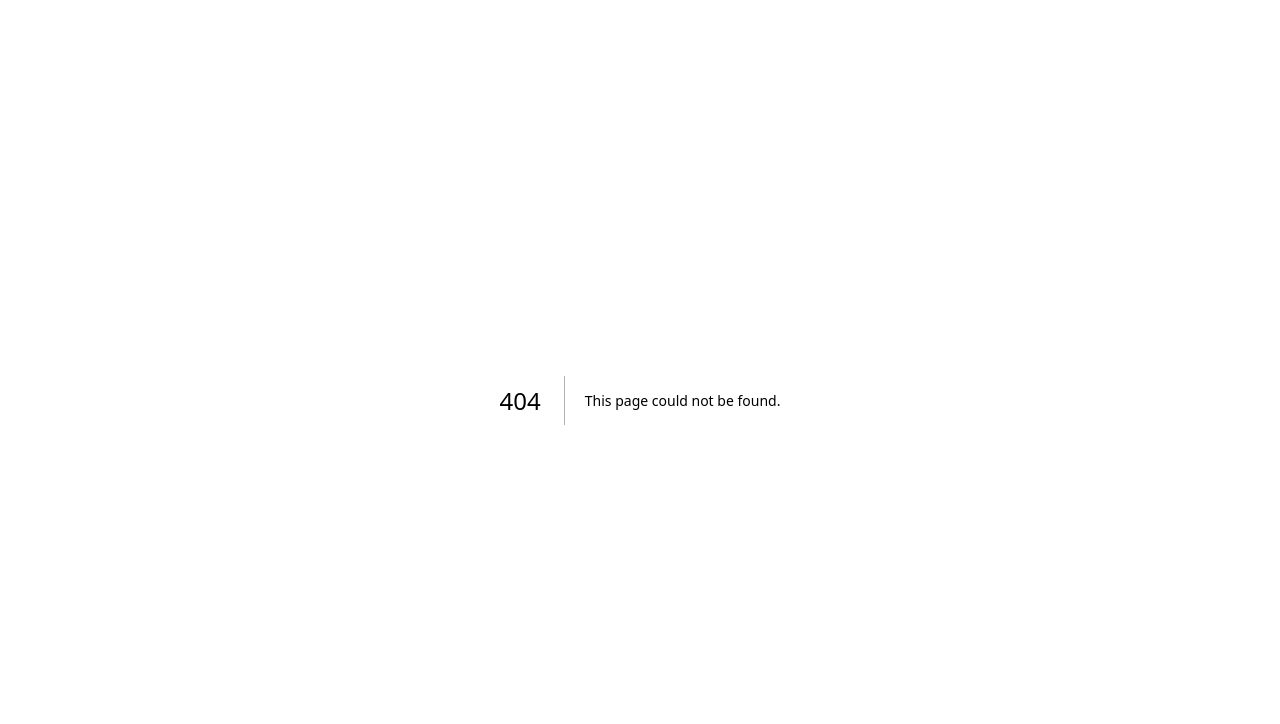
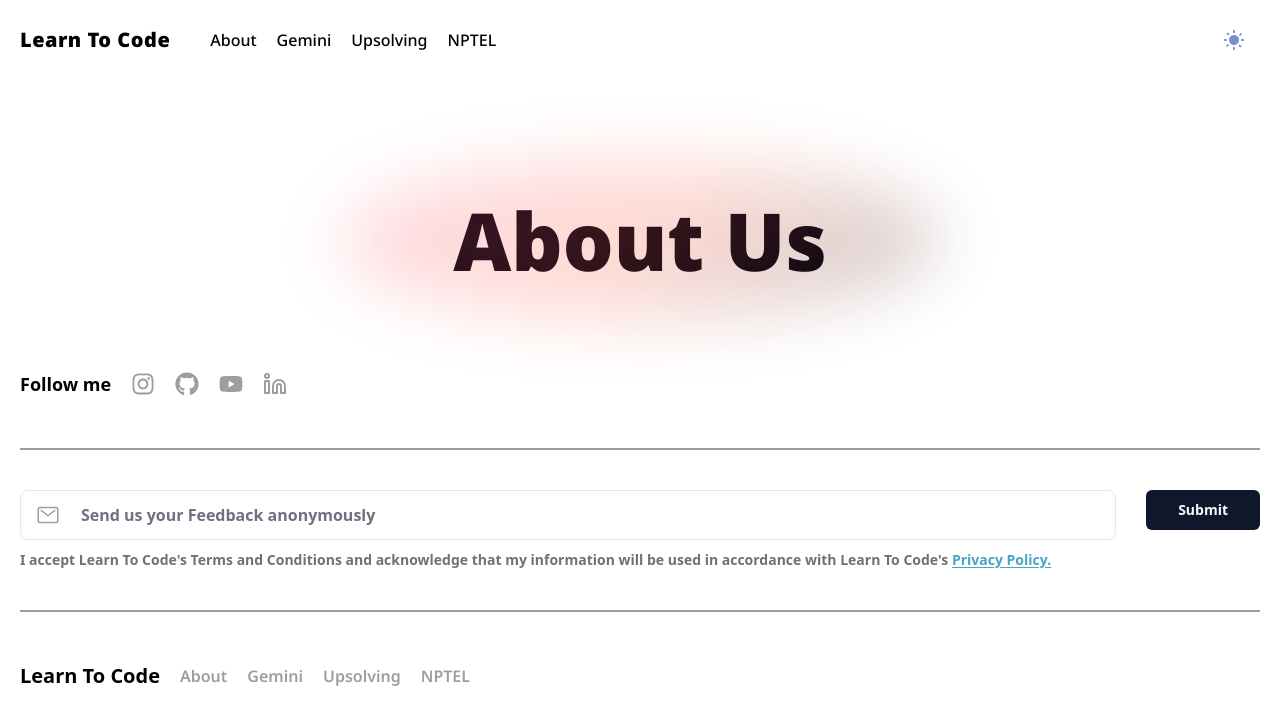
Before and after one commit to 7Mudit/production-learn-to-code, a Next.js app: page /about in a window 1280 px wide. Before the commit this address had no page. Shown: the top 724 px of the page. Built offline with nearby package versions, Linux system fonts and the light colour scheme.

Commit message:
color updation on blogs

```diff
--- a/app/(home)/page.tsx
+++ b/app/(home)/page.tsx
@@ -17,7 +17,7 @@ export default function Home() {
   return (
     <div>
       <main
-        className="flex h-full dark:bg-black bg-white  gap-[50px]
+        className="flex relative h-full dark:bg-black bg-white  gap-[50px]
                     sm:gap-[100px] flex-col"
       >
         <Navbar1 />
--- /dev/null
+++ b/app/about/layout.tsx
@@ -0,0 +1,29 @@
+import type { Metadata } from "next";
+import { Inter } from "next/font/google";
+import Navbar1 from "@/components/homePage/Navbar1";
+import "../globals.css";
+import Footer from "@/components/homePage/Footer";
+import { Noto_Sans } from "next/font/google";
+const inter = Inter({ subsets: ["latin"] });
+const noto_sans = Noto_Sans({ weight: "500", subsets: ["cyrillic"] });
+
+export const metadata: Metadata = {
+  title: "Learn To Code",
+  description:
+    "A community driven platform for asking and answering programming questions. Get help and share knowledge and collaborate with developers from around the world",
+  // icons: {
+  //   icon: "/assets/images/site-logo.svg",
+  // },
+};
+
+export default function Layout({ children }: { children: React.ReactNode }) {
+  return (
+    <div className={`${noto_sans.className}`}>
+      <Navbar1 />
+      {children}
+      <div className="p-5">
+        <Footer />
+      </div>
+    </div>
+  );
+}
--- /dev/null
+++ b/app/about/page.tsx
@@ -0,0 +1,12 @@
+import Heading from "@/components/homePage/Heading";
+import React from "react";
+
+const Page = () => {
+  return (
+    <div>
+      <Heading heading="About Us" noMargin="false" />
+    </div>
+  );
+};
+
+export default Page;
--- a/components/courses/mdx-components.tsx
+++ b/components/courses/mdx-components.tsx
@@ -142,7 +142,7 @@ export const components = {
   code: ({ className, ...props }) => (
     <code
       className={cn(
-        "relative rounded text-purple-800 dark:text-yellow-200  px-2 py-[0.2rem] font-mono text-sm",
+        "relative rounded text-teal-600 dark:text-yellow-200  px-2 py-[0.2rem] font-mono text-sm",
         className
       )}
       {...props}
--- a/components/homePage/Heading.tsx
+++ b/components/homePage/Heading.tsx
@@ -14,16 +14,16 @@ const Heading = ({ heading, noMargin }: Props) => {
     <>
       {/* heading */}
       <div
-        className={`relative text-center  ${
-          noMargin === "false" ? "mt-10" : "mt-[150px]"
+        className={`relative text-center    ${
+          noMargin === "false" ? "mt-[100px]" : "mt-[150px]"
         } `}
       >
         <h1
-          className={`text-[32px] sm:text-[48px] lg:text-[52px] xl:text-[80px] ${noto_sans2.className}  font-extrabold  text-center   leading-normal`}
+          className={`text-[32px]  sm:text-[48px] lg:text-[52px] xl:text-[80px] ${noto_sans2.className}  font-extrabold  text-center   leading-normal`}
         >
           {heading}
         </h1>
-        <div className="bg-red-black headingGradient"></div>
+        <div className="bg-red-black  headingGradient"></div>
       </div>
     </>
   );
--- a/components/homePage/Hero1.tsx
+++ b/components/homePage/Hero1.tsx
@@ -18,7 +18,7 @@ const Hero1 = () => {
       <h1
         className={`text-[12vw] tracking-tight leading-[12vw]  ${noto_sans2.className} dark:bg-hero-dark bg-hero-light  animated-gradient text-center`}
       >
-        <span className={`font-extrabold `}>Learn</span> to code
+        <span className={`font-extrabold `}>Learn</span> To Code
       </h1>
     </div>
   );
```
